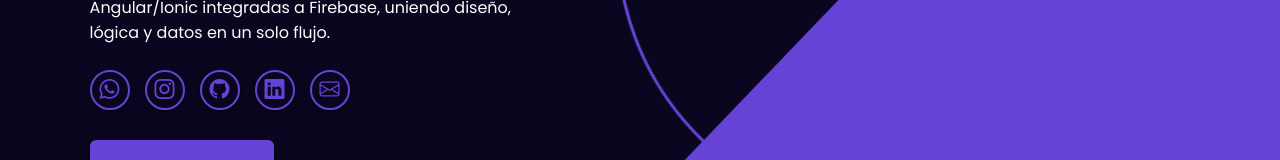
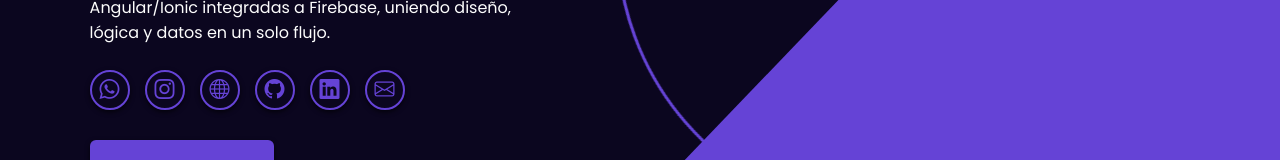
Before and after one commit to Kanky9/Portfolio, an Angular app: page /home in a window 1280 px wide. Shown: the part 460-620 px from the top of the page. Built offline with nearby package versions, Linux system fonts and the light colour scheme.

Commit message:
add portfolio lacelabs

```diff
--- a/src/app/Components/home/home.component.html
+++ b/src/app/Components/home/home.component.html
@@ -14,9 +14,10 @@
       <div class="social-media">
         <a href="https://wa.me/5493462667569" target="_blank"><i class="bi bi-whatsapp"></i></a>
         <!-- <a href="#" target="_blank" ><i class="bi bi-twitter-x"></i></a> -->
-            <a href="https://www.instagram.com/lacelabs01" target="_blank" ><i class="bi bi-instagram"></i></a>
-            <a href="https://github.com/Kanky9?tab=repositories" target="_blank" ><i class="bi bi-github"></i></a>
-            <a href="https://www.linkedin.com/in/santino-bournot" target="_blank" ><i class="bi bi-linkedin"></i></a>
+        <a href="https://www.instagram.com/lacelabs01" target="_blank"><i class="bi bi-instagram"></i></a>
+        <a href="https://lacelabs-dab81.web.app" target="_blank"><i class="bi bi-globe"></i></a>
+        <a href="https://github.com/Kanky9?tab=repositories" target="_blank"><i class="bi bi-github"></i></a>
+        <a href="https://www.linkedin.com/in/santino-bournot" target="_blank"><i class="bi bi-linkedin"></i></a>
         <a href="https://mail.google.com/mail/u/0/#inbox?compose=DmwnWrRnXVTkxvBqbfLKqMrmZPwhFHBNpdXQwGFMXzGpGGhVWBdPjzLNbLVdNVdWdlWdpWFgvlPL"
           target="_blank"><i class='bi bi-envelope'></i></a>
       </div>
```
Lines whose indentation alone changed are shown as unchanged.
